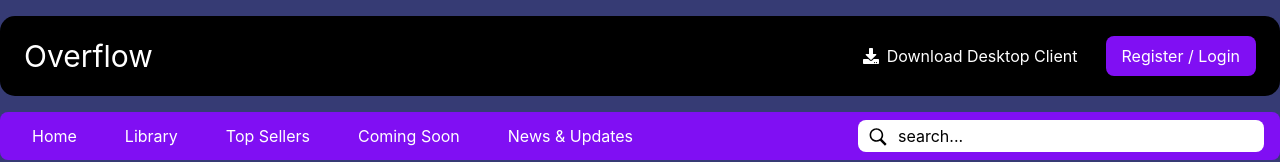
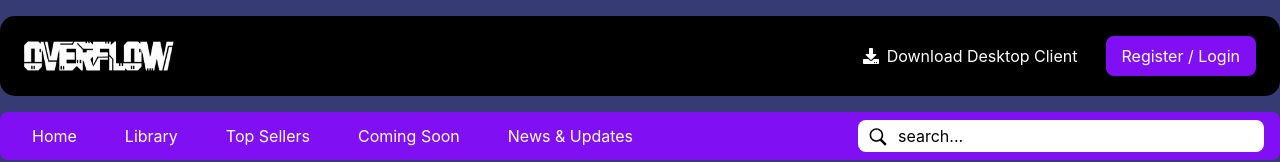
Before and after one commit to abhinnxo/overflow, a React (Vite) app: page / in a window 1280 px wide. Shown: the top 162 px of the page. Built offline with nearby package versions, Linux system fonts and the light colour scheme.

Commit message:
UPDATE: brand logo

```diff
--- a/src/components/Navbar.jsx
+++ b/src/components/Navbar.jsx
@@ -1,4 +1,5 @@
 import { FaDownload } from "react-icons/fa";
+import Overflow from "../assets/overflow-logo.png";
 
 const navbarStyles = {
   display: "flex",
@@ -15,7 +16,9 @@ const Navbar = () => {
   return (
     <div className="pt-4">
       <div className="lg:container mx-auto" style={navbarStyles}>
-        <h1 className="text-3xl text-white">Overflow</h1>
+        <a href="/">
+          <img src={Overflow} width="150px" />
+        </a>
         <div className="flex items-center gap-1">
           <a
             href="/"
```
